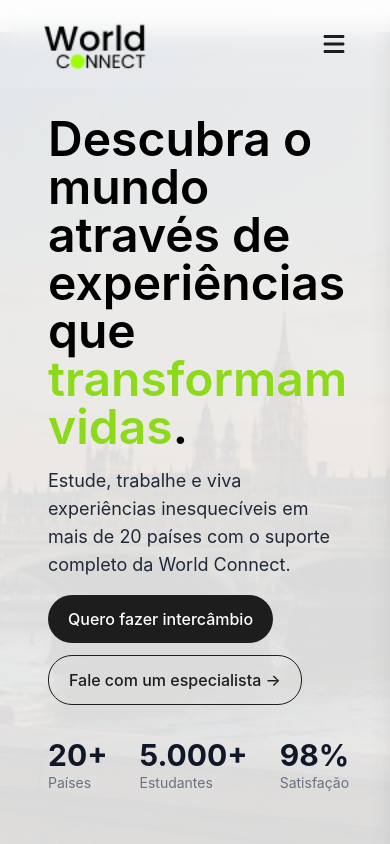
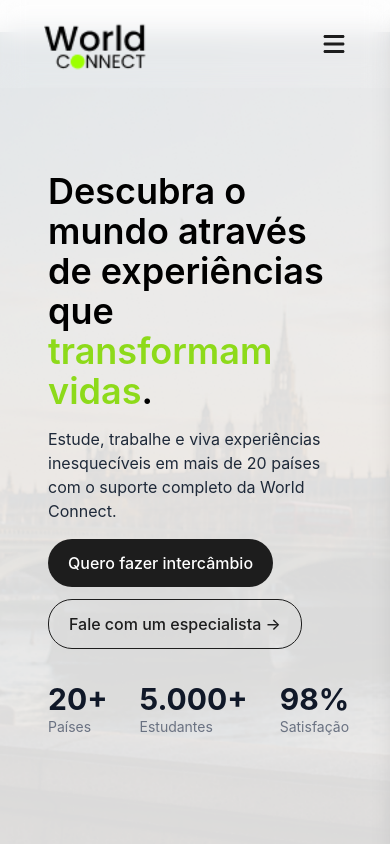
Before and after one commit to Angellica06/world-connect-landing-page, a React (Vite) app: page / in a window 390 px wide. Shown: the top 844 px of the page. Built offline with nearby package versions, Linux system fonts and the light colour scheme.

Commit message:
refactor: ajusta responsividade das seções ComoFunciona e Hero

```diff
--- a/src/components/sections/ComoFunciona.jsx
+++ b/src/components/sections/ComoFunciona.jsx
@@ -1,6 +1,6 @@
 function ComoFunciona() {
   return (
-    <section className="bg-[#153130] text-white destino h-full px-12 md:px-32 py-14">
+    <section className="bg-[#153130] text-white destino h-full px-12 lg:px-32 py-14">
       <p className="text-sm">COMO FUNCIONA</p>
       <h1 className="text-3xl font-medium">Encontre seu destino em 4 passos</h1>
 
--- a/src/components/sections/Hero.jsx
+++ b/src/components/sections/Hero.jsx
@@ -2,13 +2,13 @@ import Button from "../ui/Button";
 
 function Hero() {
   return (
-    <section className="hero grid grid-cols-1 md:grid-cols-2 justify-center items-center px-12 md:px-32 mt-8">
+    <section className="hero grid grid-cols-1 lg:grid-cols-2 justify-center items-center px-12 lg:px-32 mt-8">
       <div className="flex flex-col gap-4">
-        <h1 className="text-5xl font-semibold">
+        <h1 className="text-4xl md:text-5xl font-semibold">
           Descubra o mundo através de experiências que{" "}
           <span className="text-[#8dda1a]">transformam vidas</span>.
         </h1>
-        <p className="max-w-xl text-lg text-gray-800">
+        <p className="max-w-xl text-md md:text-lg text-gray-800">
           Estude, trabalhe e viva experiências inesquecíveis em mais de 20
           países com o suporte completo da World Connect.
         </p>
```
